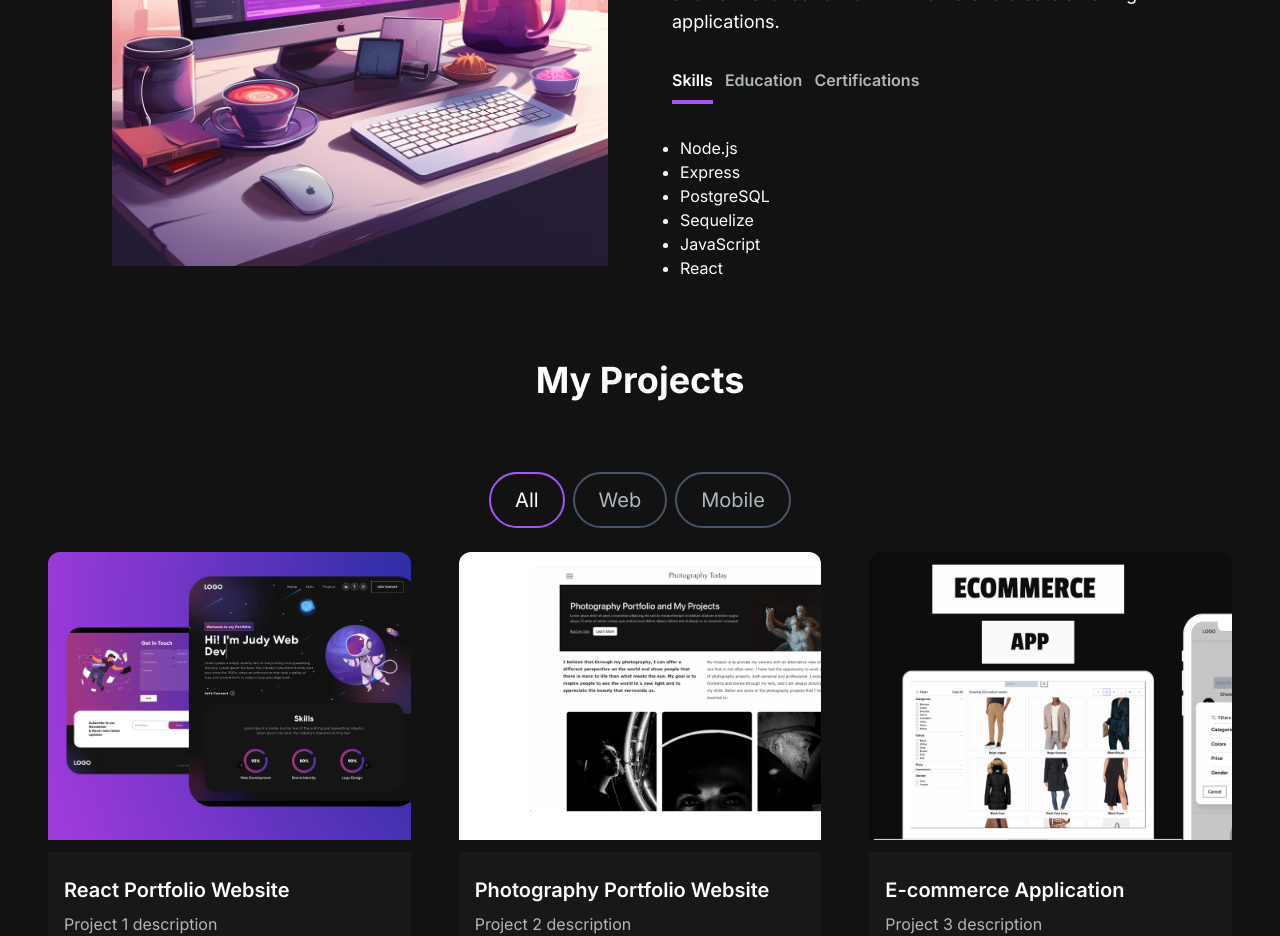
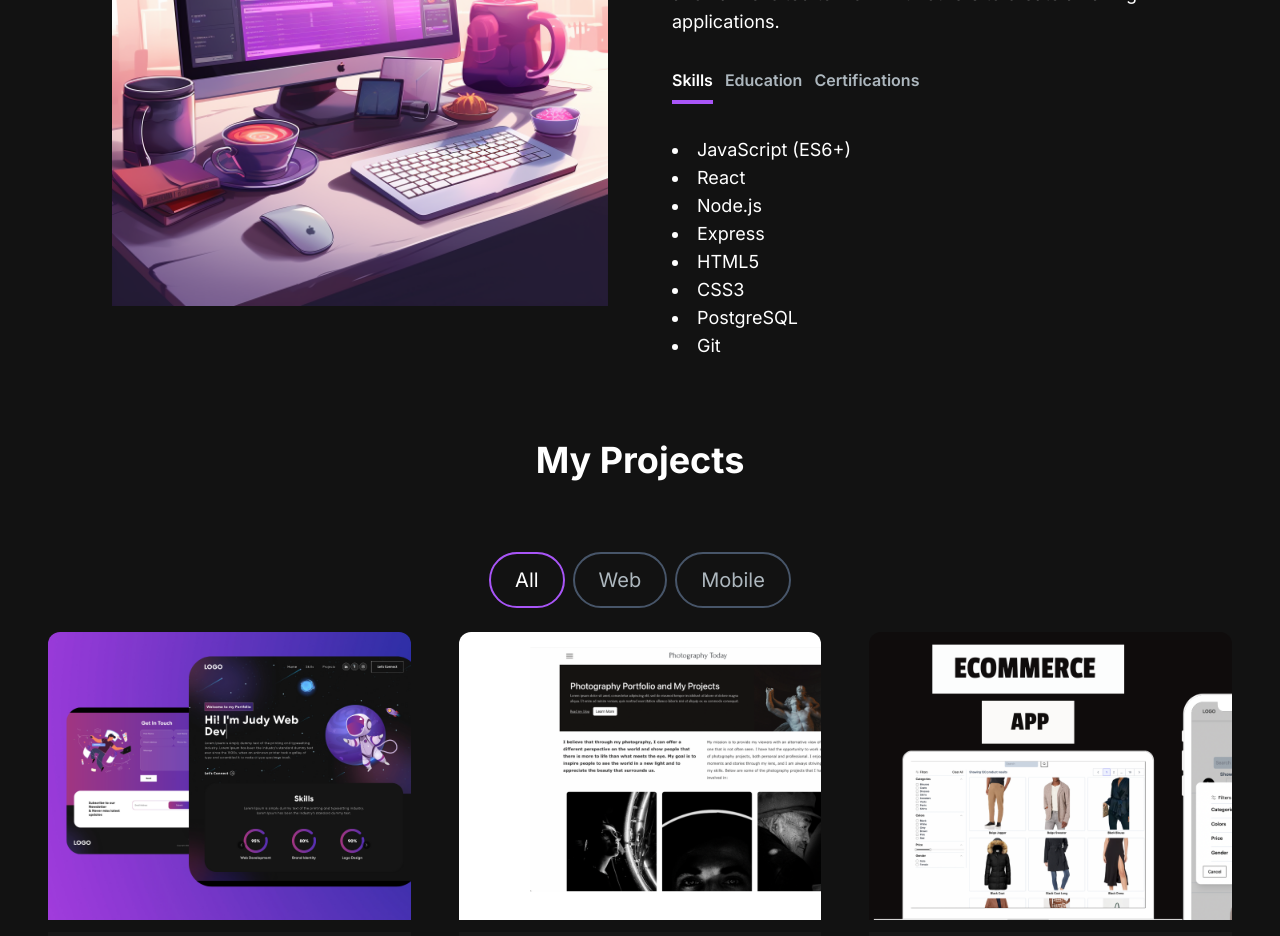
Before and after one commit to iNezerr/nezer, a Next.js app: page / in a window 1280 px wide. Shown: the part 820-1756 px from the top of the page. Built offline with nearby package versions, Linux system fonts and the light colour scheme.

Commit message:
Refactor email sending logic using MailerSend library

```diff
--- a/src/app/api/send/route.tsx
+++ /dev/null
@@ -1,41 +0,0 @@
-const { Recipient, EmailParams, MailerSend } = require("mailersend");
-
-const mailersend = new MailerSend({
-  apiKey: process.env.API_KEY || "", // Use API key from environment variables
-});
-
-const fromEmail = process.env.FROM_EMAIL || "nezerabsolute@gmail.com"; // Your email as the sender and recipient
-
-// Define the request body type
-interface EmailRequest {
-  email: string;
-  subject: string;
-  message: string;
-}
-
-export async function POST(req: { json: () => EmailRequest | PromiseLike<EmailRequest>; }) {
-  // // Parse the incoming request body
-  // const { email, subject, message }: EmailRequest = await req.json();
-
-  // console.log(email, subject, message);
-
-  // const recipients = [new Recipient(fromEmail, "Your Name")]; // Send to yourself
-
-  // const emailParams = new EmailParams()
-  //   .setFrom(fromEmail) // Set your own email as the sender
-  //   .setFromName("Your Name") // Your name as sender
-  //   .setRecipients(recipients) // You as the recipient
-  //   .setSubject(subject) // Subject from the form submission
-  //   .setHtml(`<p>Message from: ${email}</p><p>${message}</p>`) // HTML message body
-  //   .setText(`Message from: ${email}\n\n${message}`); // Text message body
-
-  // try {
-  //   // Send the email
-  //   const response = await mailersend.send(emailParams);
-  //   console.log('Email sent successfully:', response);
-  //   return response;
-  // } catch (error) {
-  //   console.error('Error sending email:', error);
-  //   throw error;
-  // }
-}
--- a/src/app/components/AboutSection.tsx
+++ b/src/app/components/AboutSection.tsx
@@ -12,37 +12,49 @@ interface TabData {
 
 const TAB_DATA: TabData[] = [
   {
-    title: "Skills",
+    title: "skills",
     id: "skills",
     content: (
-      <ul className="list-disc pl-2">
-        <li>Node.js</li>
-        <li>Express</li>
-        <li>PostgreSQL</li>
-        <li>Sequelize</li>
-        <li>JavaScript</li>
-        <li>React</li>
-      </ul>
+      <div className="text-base lg:text-lg">
+        <ul className="list-disc list-inside">
+          <li>JavaScript (ES6+)</li>
+          <li>React</li>
+          <li>Node.js</li>
+          <li>Express</li>
+          <li>HTML5</li>
+          <li>CSS3</li>
+          <li>PostgreSQL</li>
+          <li>Git</li>
+        </ul>
+      </div>
     ),
   },
   {
-    title: "Education",
+    title: "education",
     id: "education",
     content: (
-      <ul className="list-disc pl-2">
-        <li>Fullstack Academy of Code</li>
-        <li>University of California, Santa Cruz</li>
-      </ul>
+      <div className="text-base lg:text-lg">
+        <p>
+          Bachelor of Science in Information Technology
+          <br />
+          Garden City University College
+        </p>
+      </div>
     ),
   },
   {
-    title: "Certifications",
+    title: "certifications",
     id: "certifications",
     content: (
-      <ul className="list-disc pl-2">
-        <li>AWS Cloud Practitioner</li>
-        <li>Google Professional Cloud Developer</li>
-      </ul>
+      <div className="text-base lg:text-lg">
+        <ul className="list-disc list-inside">
+          <li>Meta Back-End Developer Professional Certificate</li>
+          <li>Google Advanced Data Analytics</li>
+          <li>Meta Front-End Developer Professional Certificate</li>
+          <li>Google IT Support Professional Certificate</li>
+          {/* <li>Quality Assurance</li> */}
+        </ul>
+      </div>
     ),
   },
 ];
```
